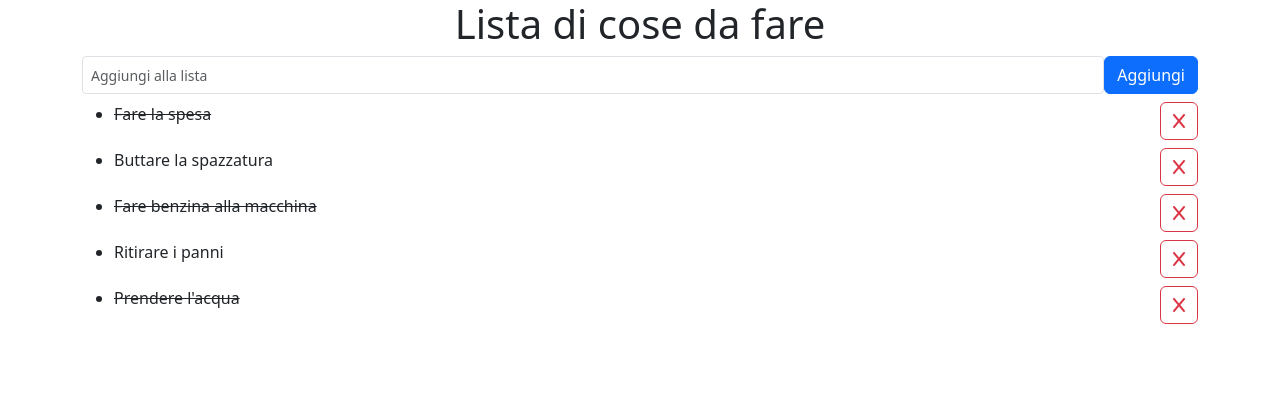
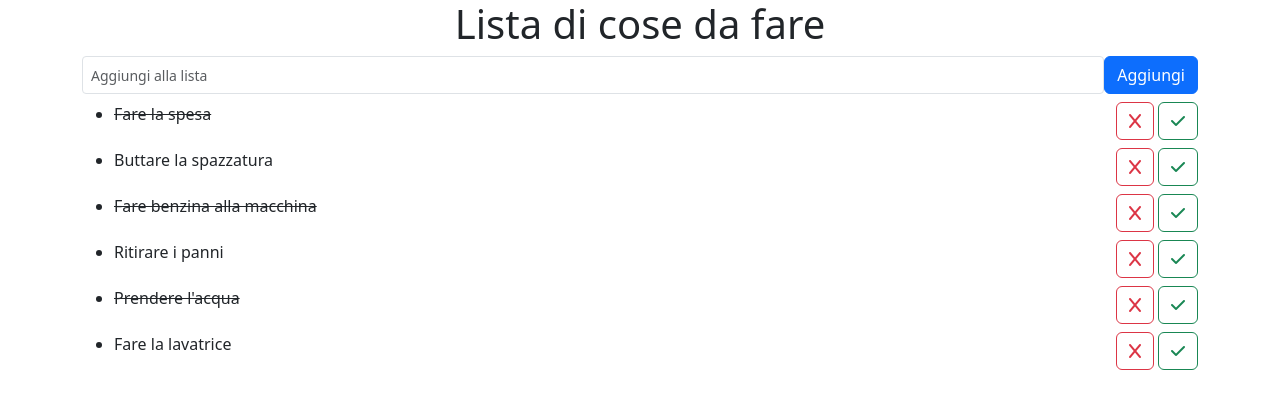
Before and after one commit to fabiomuzzu/php-todo-list-json, a PHP site: page / in a window 1280 px wide. Shown: the top 409 px of the page. Run offline with PHP 8.4, Linux system fonts and the light colour scheme; some libraries are stand-ins or nearby versions.

Commit message:
added comments, starting done function

```diff
--- a/index.php
+++ b/index.php
@@ -27,14 +27,17 @@
                 </div>
                 <div class="col-12">
                     <ul>
-                        <li v-for="(todo, index) in todoList" :key="index" :class="todo.done ? 'text-decoration-line-through' : ''" class="my-2">
+                        <li @click="toogleTodoStatus(index)" v-for="(todo, index) in todoList" :key="index" :class="todo.done ? 'text-decoration-line-through' : ''" class="my-2">
                             <div class="d-flex justify-content-between">
                                 <span>
                                     {{ todo.text }}
                                 </span>
                                 <div class="buttons">
-                                    <button type="button" class="btn btn-outline-danger" @click="">
+                                    <button type="button" class="btn btn-outline-danger mx-1" @click="">
                                         <i class="fas fa-x"></i>
+                                    </button>
+                                    <button type="button" class="btn btn-outline-success" @click="toogleTodoStatus(index)" >
+                                        <i class="fas fa-check"></i>
                                     </button>
                                 </div>
                             </div>
--- a/js/script.js
+++ b/js/script.js
@@ -1,5 +1,4 @@
-
-const { createApp } = Vue
+const { createApp } = Vue;
 
 createApp({
     data() {
@@ -13,12 +12,23 @@ createApp({
         this.getTodoList();
     },
     methods: {
+        toogleTodoStatus(index){
+            const data = {
+                taskIndex: index
+            }
+
+            axios.post(this.apiUrl, data, {
+                header: {'Content-type': 'multipart/form-data'}
+            }).then((response) => {
+                this.todoList = response.data
+            });
+        },
         // Funzione per aggiungere una nuova task
         addTask(){
             const data = {
                 todoItem: this.newTask
             }
-
+            // Funzione che permette di scrivere e passare a server.php il contenuto di newtask e todoList
             axios.post(this.apiUrl, data, {
                 headers: { 'Content-type': 'multipart/form-data' }
             }).then((response) => {
@@ -27,10 +37,11 @@ createApp({
                 this.todoList = response.data;
             })
         },
+        // Funzione per leggere il contenuto di apiUrl che è server.php che a sua volta contiene il file todolist.json
         getTodoList() {
             axios.get(this.apiUrl).then((response) => {
                 this.todoList = response.data;
             });
-        }
+        },
     },
 }).mount('#app')
--- a/server.php
+++ b/server.php
@@ -21,7 +21,18 @@
 
         // Salvo il contenuto nel file todolist.json
         file_put_contents('todolist.json', json_encode($list));
-    }
+    };
+
+    if (isset($_POST['todoIndex'])) {
+        $index = $_POST['todoIndex'];
+        if($list[$index]['done'] == false){
+            $list[$index]['done'] = false;
+        }
+        else{
+            $list[$index]['done'] = true;
+        }
+        file_put_contents("todolist.json, json_encode($list)");
+    };
 
     // Utilizzo header per dichiarare che questo file è un json
     header('Content-type: application/json');
--- a/todolist.json
+++ b/todolist.json
@@ -1,22 +1 @@
-[
-    {
-        "text": "Fare la spesa",
-        "done": true
-    },
-    {
-        "text": "Buttare la spazzatura",
-        "done": false
-    },
-    {
-        "text": "Fare benzina alla macchina",
-        "done": true
-    },
-    {
-        "text": "Ritirare i panni",
-        "done": false
-    },
-    {
-        "text": "Prendere l'acqua",
-        "done": true
-    }
-]
+[{"text":"Fare la spesa","done":true},{"text":"Buttare la spazzatura","done":false},{"text":"Fare benzina alla macchina","done":true},{"text":"Ritirare i panni","done":false},{"text":"Prendere l'acqua","done":true},{"text":"Fare la lavatrice","done":false}]
```
